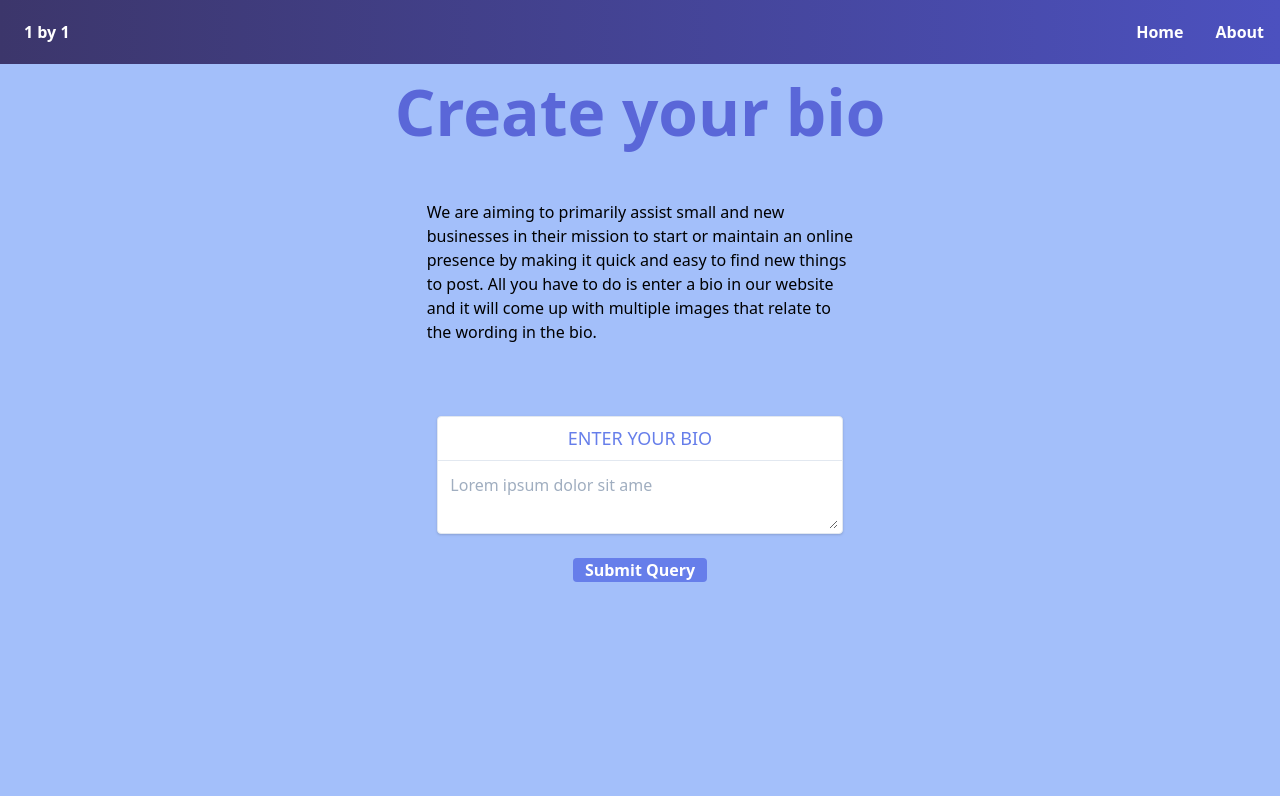
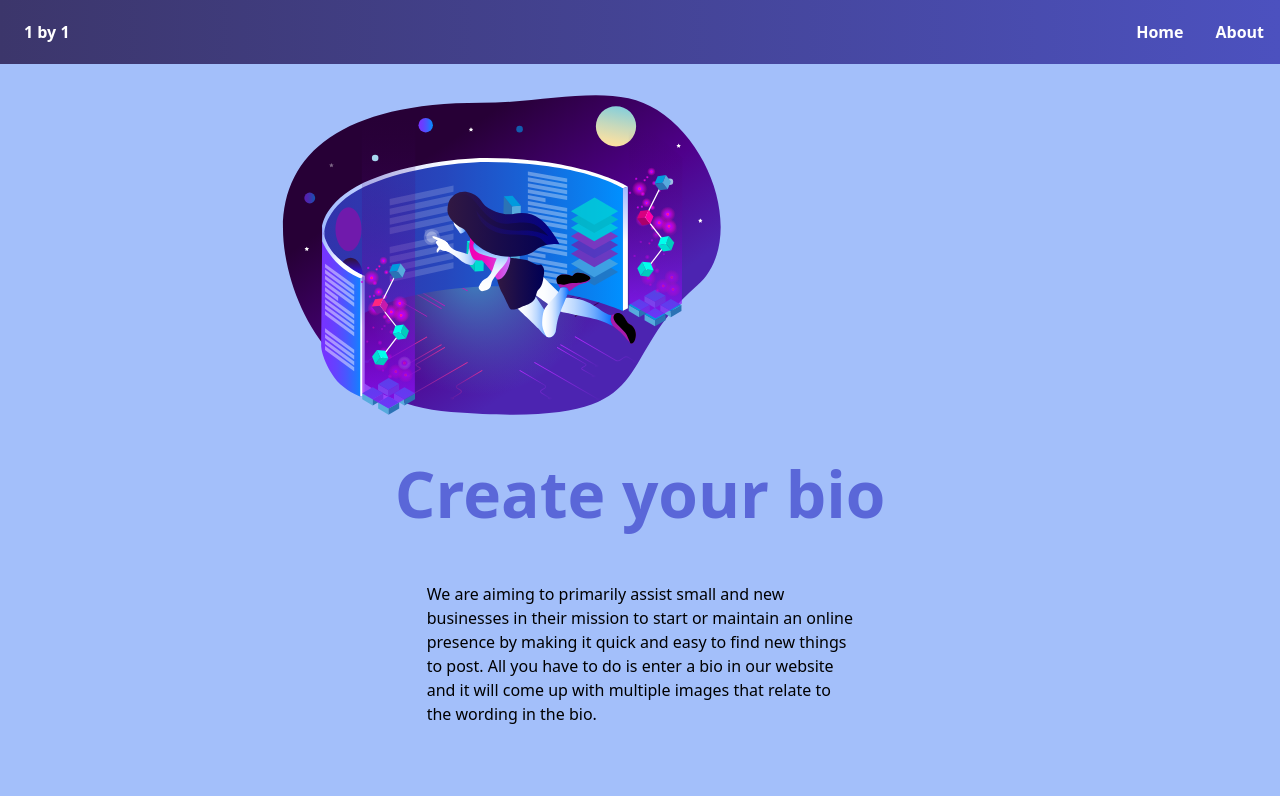
Before and after one commit to owen-duncan-snobel/1by1, a React (Create React App) app in the folder frontend/: page / in a window 1280 px wide. Shown: the top 796 px of the page. Built offline with nearby package versions, Linux system fonts and the light colour scheme.

Commit message:
updated the image

```diff
--- a/frontend/src/App.js
+++ b/frontend/src/App.js
@@ -1,5 +1,7 @@
 import React from 'react';
 import Form from './components/form';
+import Logo from './development.svg';
+
 const App = () => {
 	return (
 		<div className="App min-h-screen bg-gray-800">
@@ -36,6 +38,20 @@ const App = () => {
 				</div>
 			</nav>
 			<div className="h-full bg cover bg-indigo-300">
+				<div className="p-4">
+					<div className="grid grid-rows-3 grid-flow-col gap-4 ml-64 mr-64 ">
+						<div className="row-span-3 ...">
+							{' '}
+							<img
+								src={Logo}
+								className="text-center"
+								alt="Logo"
+							/>
+						</div>
+						<div className="col-span-2 ..."></div>
+						<div className="row-span-2 col-span-2 ..."></div>
+					</div>
+				</div>
 				<div className="text-center font-bold">
 					<h1 className="lg:text-9xl text-5xl sm:text-6xl text5xl mb-10 text-indigo-600 hover:text-white duration-300">
 						Create your bio
```
Also changed, not shown: frontend/src/development.svg (added), 1 other file (tests, documents, lock files or other folders).
